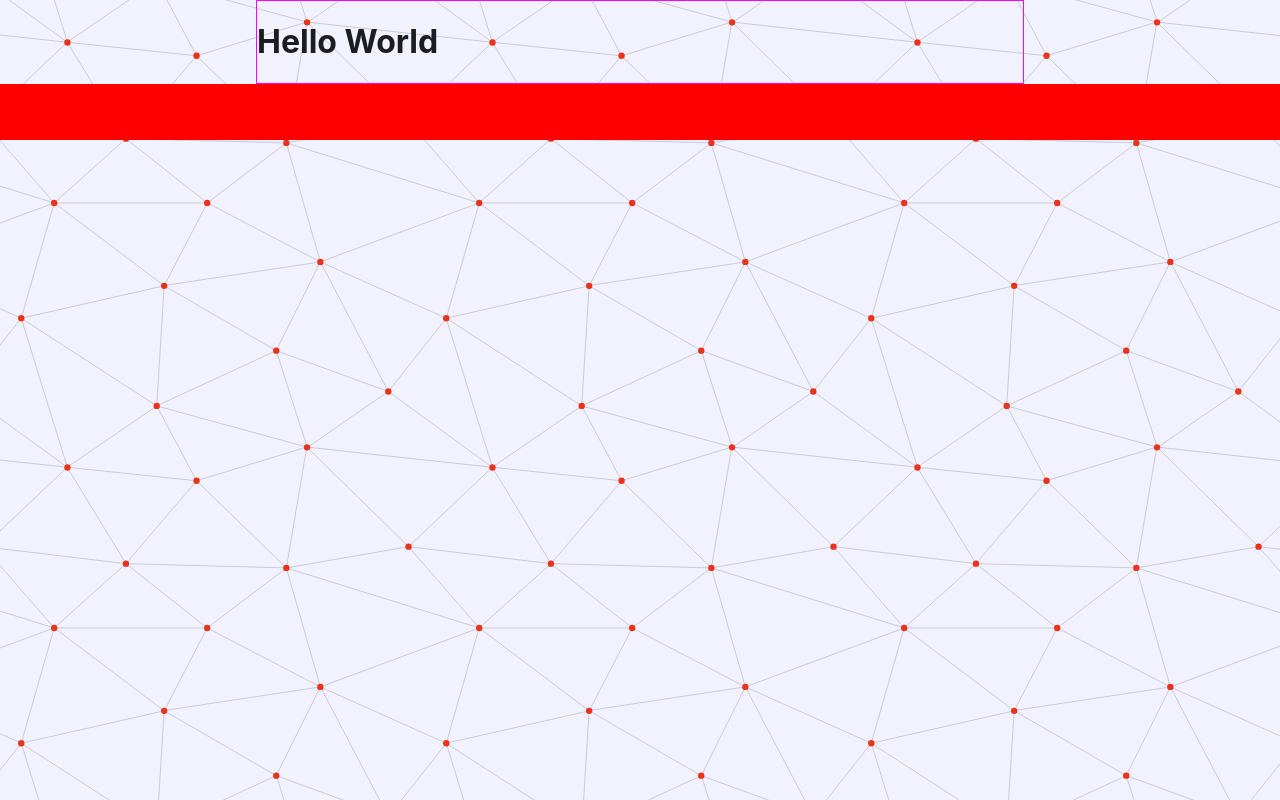
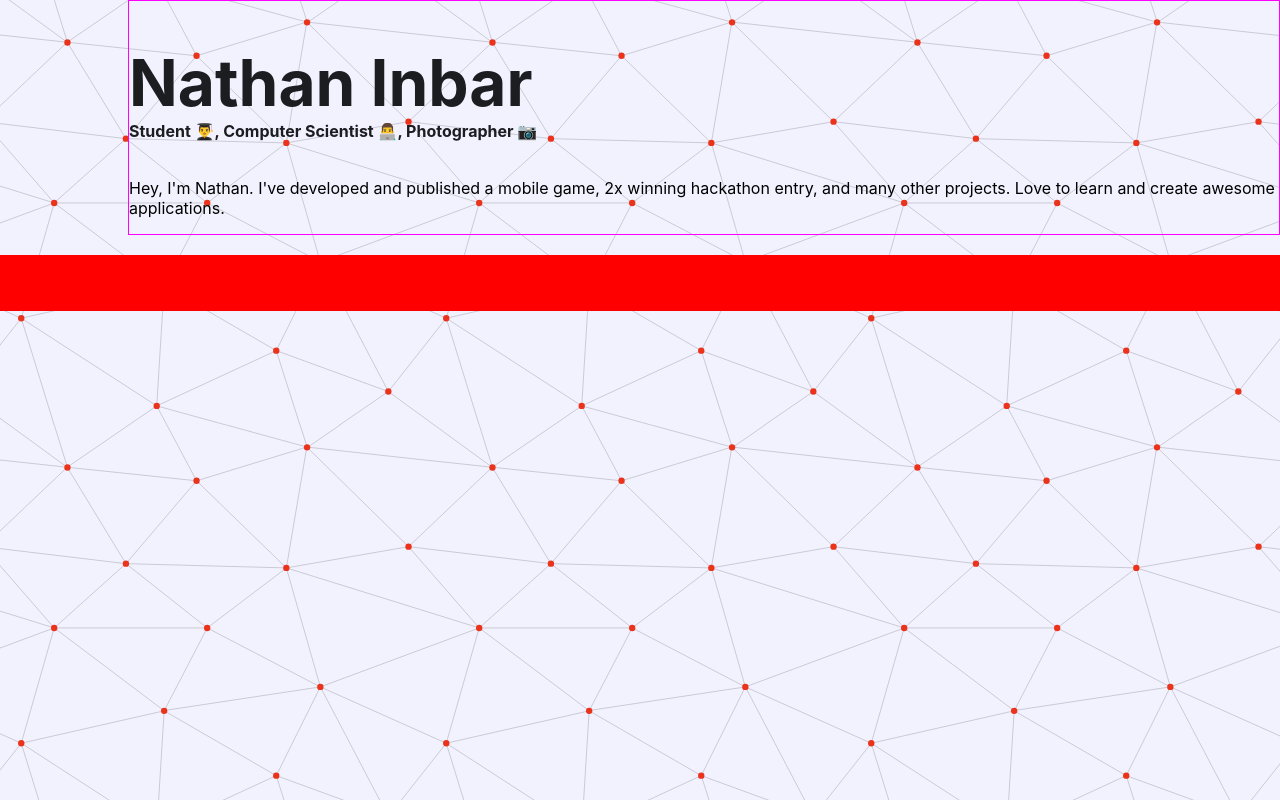
Before and after one commit to NathanInbar/NathanInbar.github.io, a Svelte app in the folder portfolio-site/: page / in a window 1280 px wide. Built offline with nearby package versions, Linux system fonts and the light colour scheme.

Commit message:
main container (header) makeover

```diff
--- a/portfolio-site/public/global.css
+++ b/portfolio-site/public/global.css
@@ -4,7 +4,7 @@ body {
 }
 
 html {
-  --global_margin: 20%;
+  --global_margin: 10%;
 
   /*light background text palette:*/
   --global_header_light: #1c1d21;
@@ -18,7 +18,6 @@ body {
   background-image: url("/assets/site/constellation_light.svg");
   background-size: auto;
   background-repeat: repeat;
-  color: aliceblue;
   width: 100%;
   height: 100%;
   resize: both;
--- a/portfolio-site/src/App.svelte
+++ b/portfolio-site/src/App.svelte
@@ -5,8 +5,15 @@
 
 <span id="bkg">
   <div id="main__container">
-    <h1>Hello World</h1>
+    <h1>Nathan Inbar</h1>
+    <h4>Student 👨‍🎓, Computer Scientist 👨‍💻, Photographer 📷</h4>
+    <p>
+      Hey, I'm Nathan. I've developed and published a mobile game, 2x winning
+      hackathon entry, and many other projects. Love to learn and create awesome
+      applications.
+    </p>
   </div>
+  <br />
   <Test /><Test /><Test /><Test /><Test /><Test /><Test /><Test /><Test /><Test
   /><Test /><Test /><Test /><Test />
   <Test /><Test /><Test /><Test /><Test /><Test /><Test /><Test /><Test /><Test
@@ -24,18 +31,23 @@
 
   #main__container {
     display: flex;
+    flex-direction: column;
     border: 1px solid magenta;
-    background-color: rgba(
-      rgb(196, 53, 53),
-      rgb(28, 199, 28),
-      rgb(37, 37, 151),
-      0.3
-    );
     margin-left: var(--global_margin);
-    margin-right: var(--global_margin);
   }
-
+  /* centers main container on mobile */
+  @media only screen and (max-width: 620px) {
+    #main__container {
+      margin-right: var(--global_margin);
+    }
+  }
   h1 {
+    font-size: 4rem;
+    color: var(--global_header_light);
+    margin-bottom: 0;
+  }
+  h4 {
+    margin-top: 0;
     color: var(--global_header_light);
   }
 </style>
```
